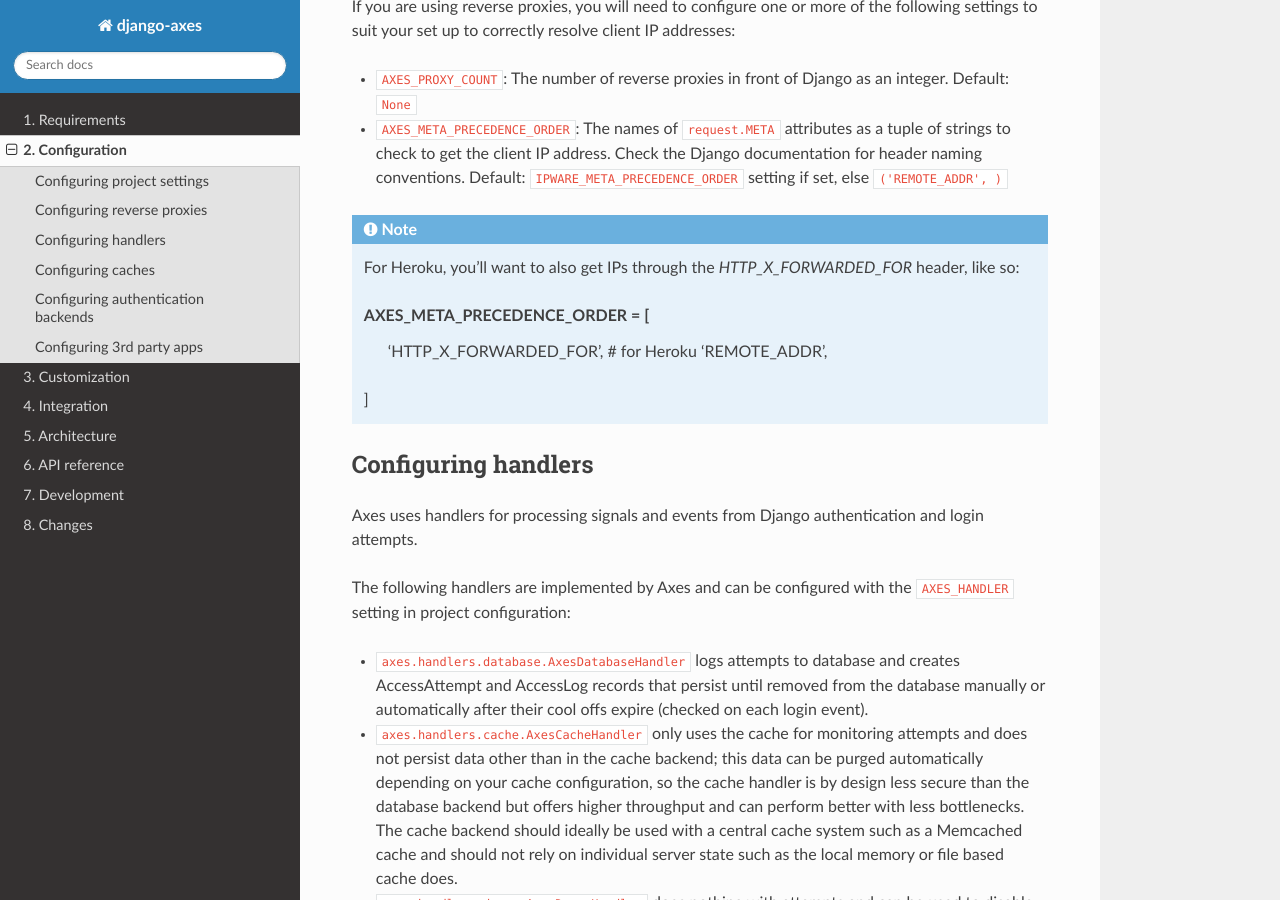
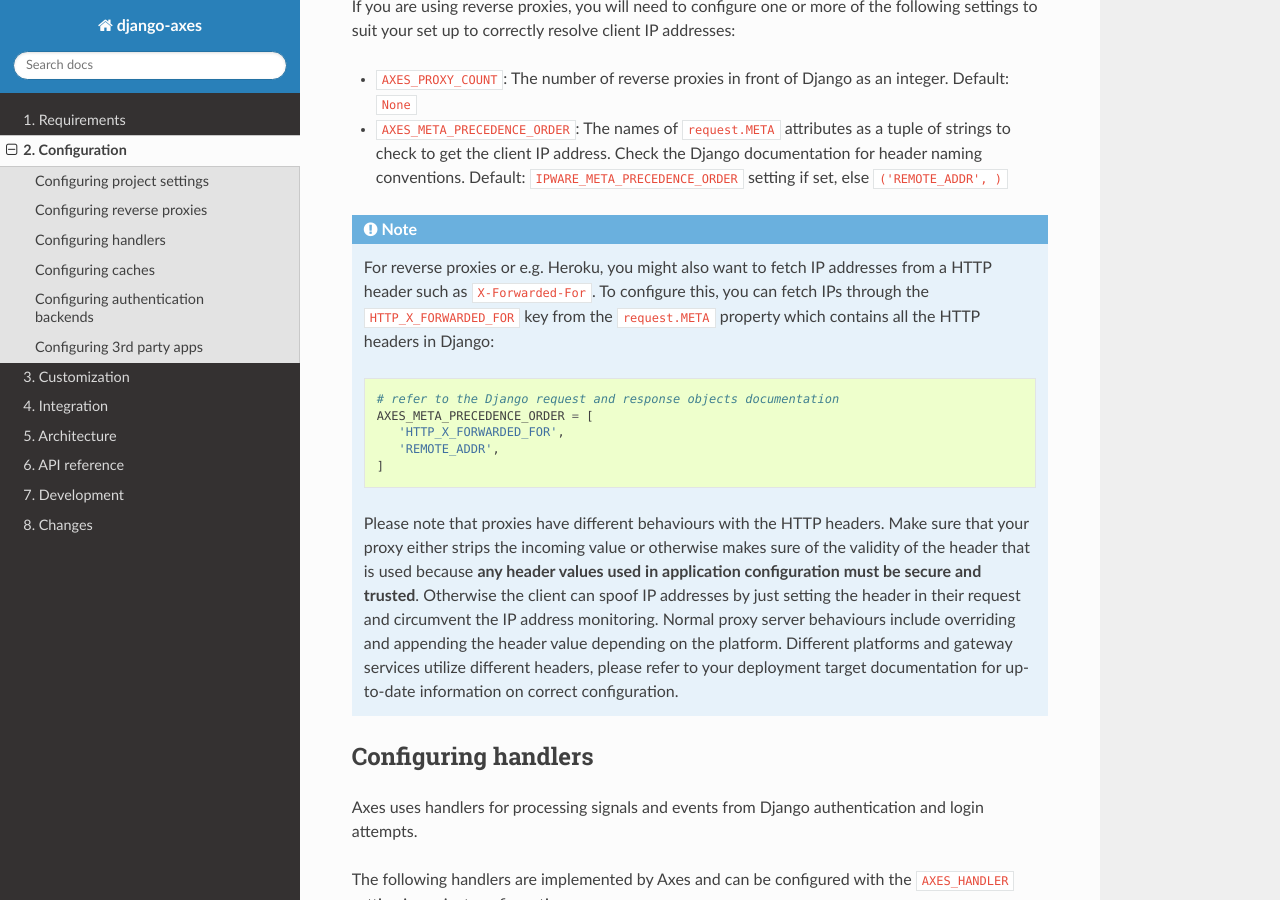
Before and after one commit to jazzband/django-axes, a Sphinx documentation site: the page built from docs/4_configuration.rst, in a window 1280 px wide and 900 px high, scrolled down 2182 px. Built offline with Sphinx 7.4.7 and the Read the Docs theme 2.0.0, drawn with Linux system fonts in a browser that asks for light colours; pages that are not in the unit, such as notebooks, are missing from menus; the version number could not be read and is left out.

Commit message:
Clarify reverse proxy client IP header use

```diff
--- a/docs/4_configuration.rst
+++ b/docs/4_configuration.rst
@@ -120,12 +120,17 @@
   Default: ``IPWARE_META_PRECEDENCE_ORDER`` setting if set, else ``('REMOTE_ADDR', )``
 
 .. note::
-   For Heroku, you'll want to also get IPs through the `HTTP_X_FORWARDED_FOR` header, like so::
+   For reverse proxies or e.g. Heroku, you might also want to fetch IP addresses from a HTTP header such as ``X-Forwarded-For``. To configure this, you can fetch IPs through the ``HTTP_X_FORWARDED_FOR`` key from the ``request.META`` property which contains all the HTTP headers in Django:
 
-   AXES_META_PRECEDENCE_ORDER = [
-      'HTTP_X_FORWARDED_FOR',  # for Heroku
-      'REMOTE_ADDR',
-   ]
+   .. code-block:: python
+
+      # refer to the Django request and response objects documentation
+      AXES_META_PRECEDENCE_ORDER = [
+         'HTTP_X_FORWARDED_FOR',
+         'REMOTE_ADDR',
+      ]
+
+   Please note that proxies have different behaviours with the HTTP headers. Make sure that your proxy either strips the incoming value or otherwise makes sure of the validity of the header that is used because **any header values used in application configuration must be secure and trusted**. Otherwise the client can spoof IP addresses by just setting the header in their request and circumvent the IP address monitoring. Normal proxy server behaviours include overriding and appending the header value depending on the platform. Different platforms and gateway services utilize different headers, please refer to your deployment target documentation for up-to-date information on correct configuration.
 
 
 Configuring handlers
```
